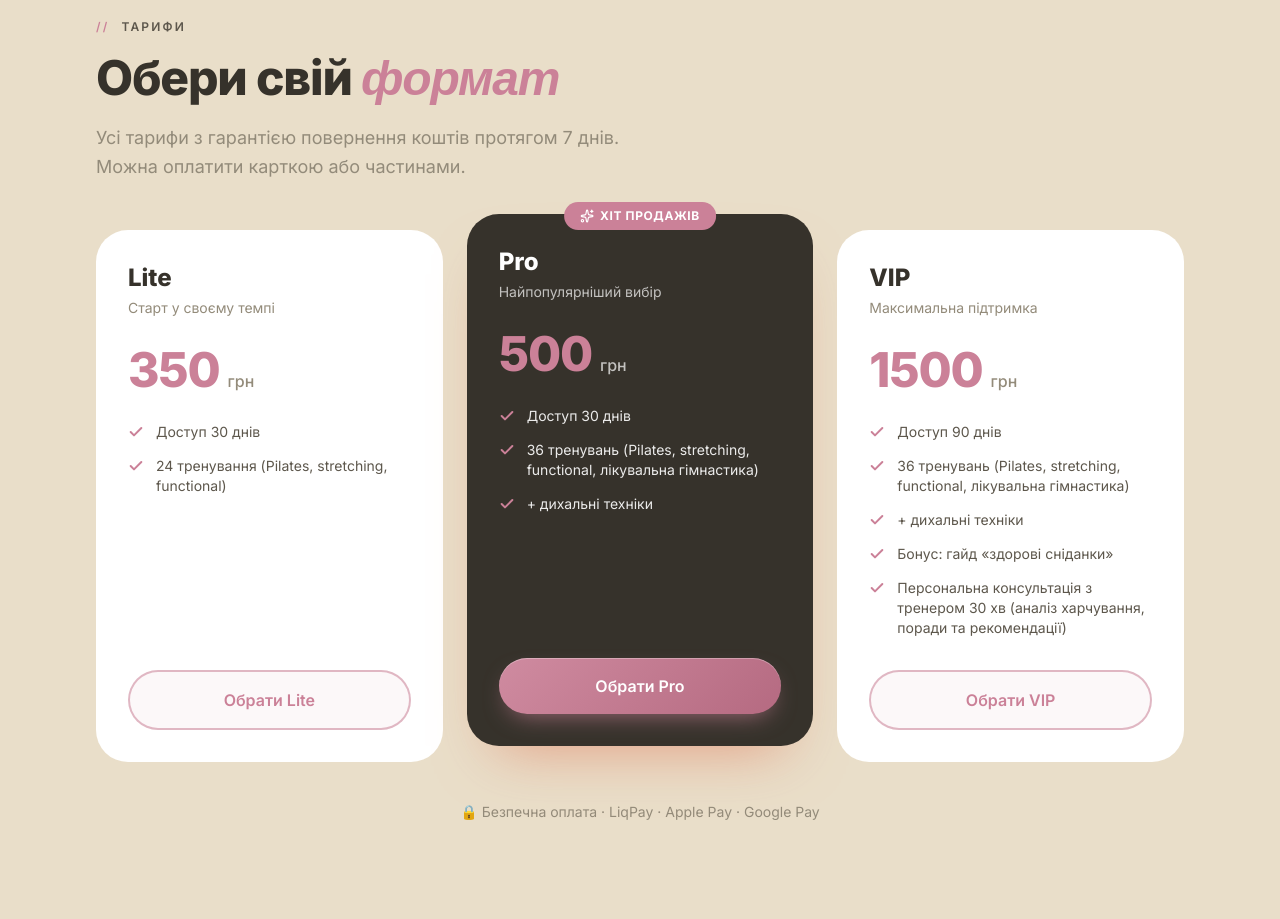
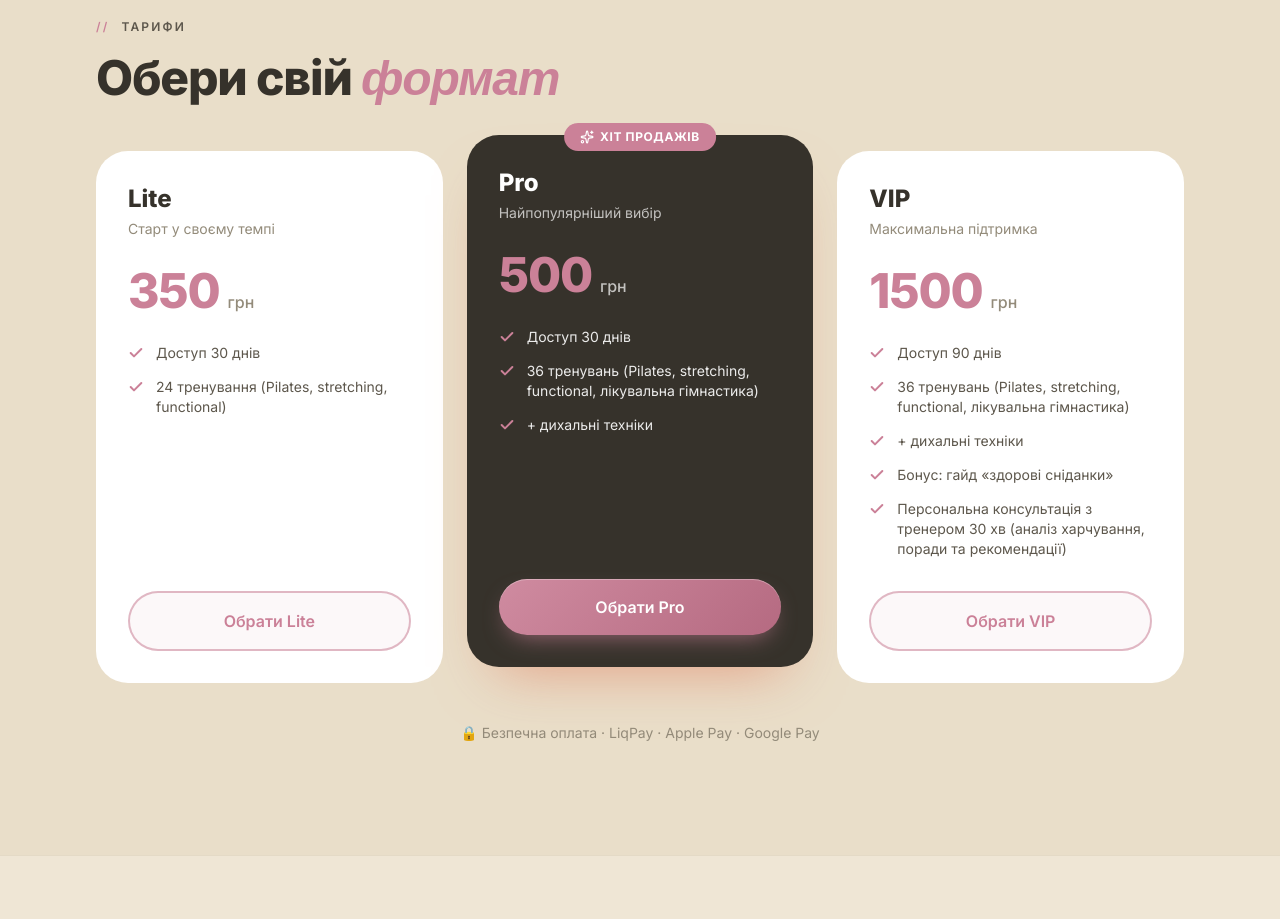
Before and after one commit to Towikk01/tryon, a Next.js app: page /v2 in a window 1280 px wide. Shown: the part 4040-4959 px from the top of the page. Built offline with nearby package versions, Linux system fonts and the light colour scheme; a web font is replaced by a local one.

Commit message:
products+++++

```diff
--- a/src/components/v2/sections/Pricing.tsx
+++ b/src/components/v2/sections/Pricing.tsx
@@ -17,11 +17,6 @@ export function Pricing() {
           italic="формат"
           className="mt-4 max-w-2xl"
         />
-        <p className="mt-5 max-w-xl text-lg leading-relaxed text-muted">
-          Усі тарифи з гарантією повернення коштів протягом 7 днів. Можна
-          оплатити карткою або частинами.
-        </p>
-
         <div className="mt-12 grid gap-5 lg:grid-cols-3 lg:items-stretch lg:gap-6">
           {pricing.map((plan) => (
             <article
```
